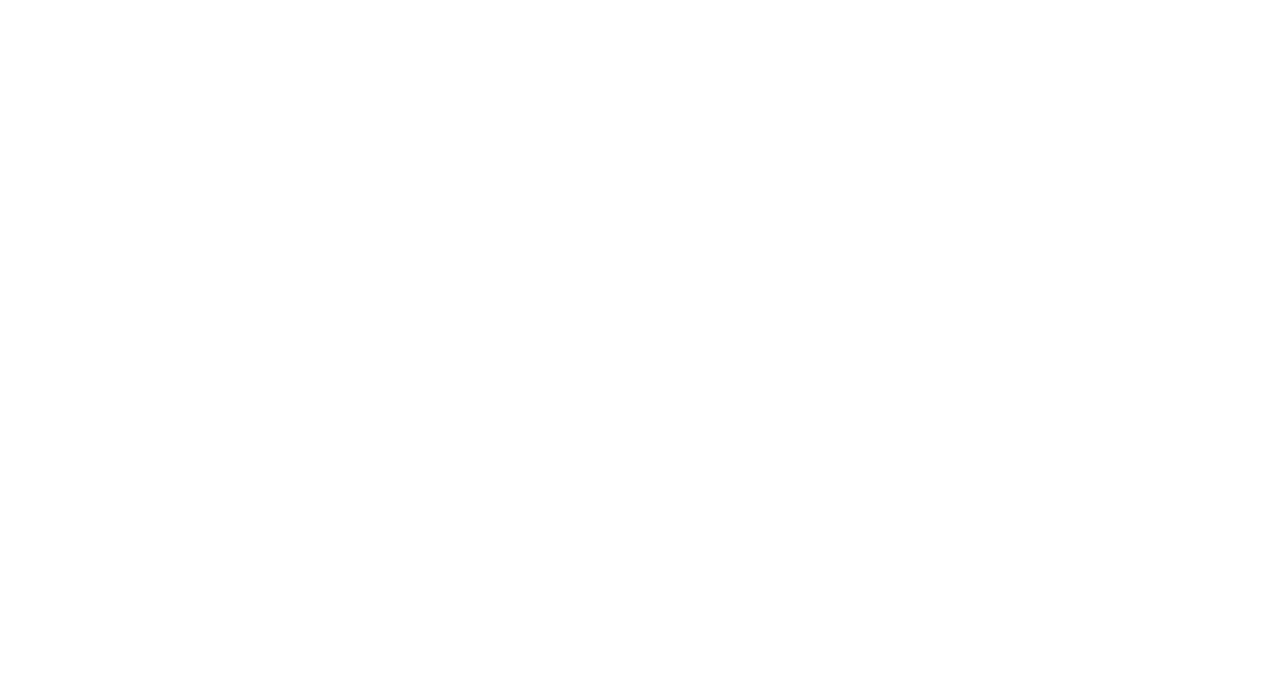
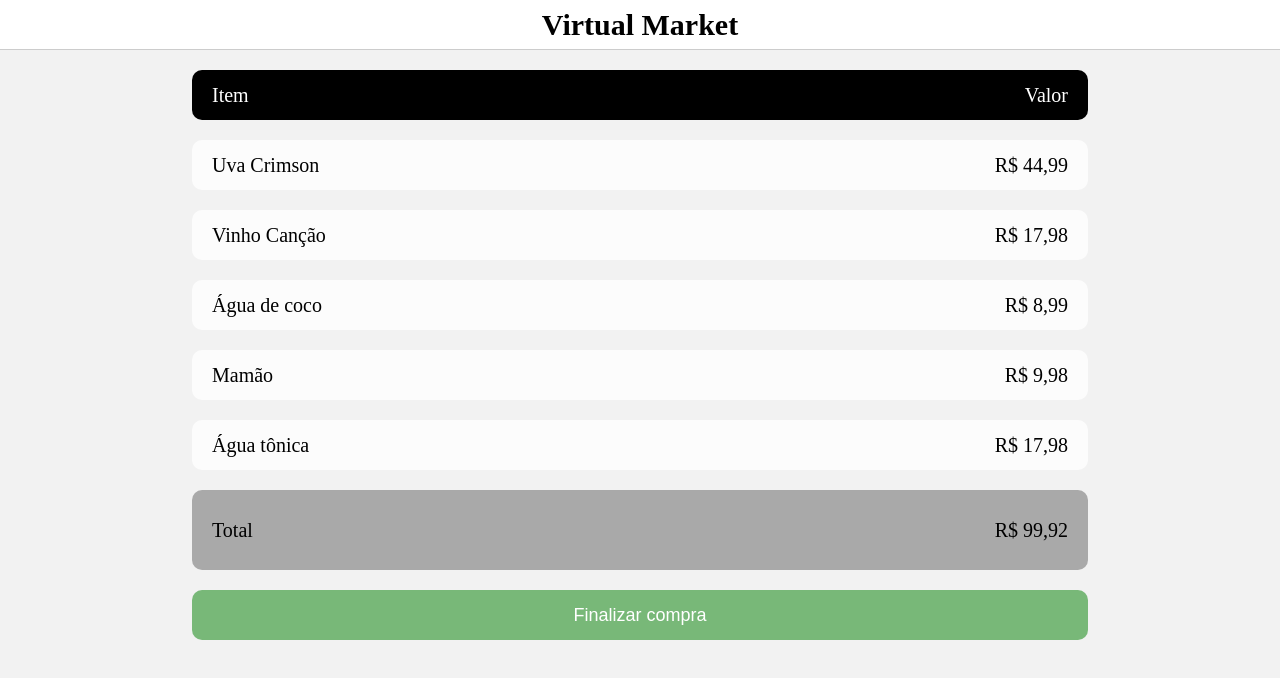
Before and after one commit to Kenzie-Academy-Brasil-Developers/m1-entrega-carrinho-de-compras-lucassoaresol, a plain HTML site: page index.html in a window 1280 px wide. Drawn offline with Linux system fonts and the light colour scheme.

Commit message:
entrega finalizada

```diff
--- a/index.css
+++ b/index.css
@@ -0,0 +1,75 @@
+html, body, header, main, ul, li{
+    margin: 0;
+    padding: 0;
+    box-sizing: border-box;
+}
+
+header{
+    display: flex;
+    height: 50px;
+    background-color: white;
+    align-items: center;
+    justify-content: center;
+    font-size: 30px;
+    border-bottom: 1px solid rgba(0, 0, 0, 0.2);
+}
+
+body{
+    background-color: rgba(128, 128, 128, 0.1);
+}
+
+main{
+    margin: 20px auto;
+    width: 70vw;
+    border-radius: 10px;
+}
+
+ul{
+    margin: 20px 0;
+    display: flex;
+    border-radius: 10px;
+    background-color: rgba(255, 255, 255, 0.8)
+}
+
+li{
+    height: 50px;
+    font-size: 20px;
+}
+
+.topo{
+    background-color: black;
+    color: white;
+}
+
+.total{
+    background-color: rgba(0, 0, 0, 0.3);
+    height: 80px;
+    display: flex;
+    align-items: center;
+}
+
+.esq{
+    width: 80%;
+    display: flex;
+    align-items: center;
+    justify-content: flex-start;
+    padding-left: 20px;
+}
+
+.dir{
+    width: 20%;
+    display: flex;
+    justify-content: flex-end;
+    padding-right: 20px;
+    align-items: center;
+}
+
+button{
+    width: 100%;
+    height: 50px;
+    font-size: 18px;
+    border: none;
+    border-radius: 10px;
+    background-color: rgba(0, 128, 0, 0.5);
+    color: white;
+}
--- a/index.html
+++ b/index.html
@@ -1,5 +1,5 @@
 <!DOCTYPE html>
-<html lang="en">
+<html lang="pt-br">
 <head>
     <meta charset="UTF-8">
     <meta http-equiv="X-UA-Compatible" content="IE=edge">
@@ -8,6 +8,9 @@
     <title>Carrinho de compras</title>
 </head>
 <body>
+    <header>
+        <strong>Virtual Market</strong>
+    </header>
     <script src="index.js"></script>
 </body>
 </html>
--- a/index.js
+++ b/index.js
@@ -1,7 +1,89 @@
-const productsCart = [
+const produtos = [
     {
         id: 1,
-        name: "",
-        price: 0.00
+        nome: "Uva Crimson",
+        preco: 44.99
+    },
+    {
+        id: 2,
+        nome: "Vinho Canção",
+        preco: 17.98
+    },
+    {
+        id: 3,
+        nome: "Água de coco",
+        preco: 8.99
+    },
+    {
+        id: 4,
+        nome: "Mamão",
+        preco: 9.98
+    },
+    {
+        id: 5,
+        nome: "Água tônica",
+        preco: 17.98
     }
 ]
+
+let body = document.querySelector('body')
+let main = document.createElement('main')
+let ulTopo = document.createElement('ul')
+ulTopo.classList.add('topo')
+let litopoEsq = document.createElement('li')
+litopoEsq.classList.add('esq')
+litopoEsq.innerText = 'Item'
+let litopoDir = document.createElement('li')
+litopoDir.classList.add('dir')
+litopoDir.innerText = 'Valor'
+ulTopo.appendChild(litopoEsq)
+ulTopo.appendChild(litopoDir)
+main.appendChild(ulTopo)
+body.appendChild(main)
+
+let total = 0
+
+function listarProdutos (listaProdutos){
+    for (let i=0;i<listaProdutos.length;i++){
+        let produto = listaProdutos [i]
+        let produtoCriado = criarProduto(produto)
+        main.appendChild(produtoCriado)
+        total = total + produto.preco
+    }
+}
+
+function criarProduto (produto){
+    let nome = produto.nome
+    let preco = produto.preco
+    let tagul = document.createElement('ul')
+
+    let tagnome = document.createElement('li')
+    tagnome.classList.add('esq')
+    tagnome.innerText = nome
+    let tagpreco = document.createElement('li')
+    tagpreco.classList.add('dir')
+    tagpreco.innerText = `R$ ${preco}`.replace('.',',')
+
+    tagul.appendChild(tagnome)
+    tagul.appendChild(tagpreco)
+
+    return tagul
+}
+
+listarProdutos(produtos)
+
+let ulTotal = document.createElement('ul')
+ulTotal.classList.add('total')
+let litotalEsq = document.createElement('li')
+litotalEsq.classList.add('esq')
+litotalEsq.innerText = 'Total'
+let litotalDir = document.createElement('li')
+litotalDir.classList.add('dir')
+litotalDir.innerText = `R$ ${total}`.replace('.',',')
+ulTotal.appendChild(litotalEsq)
+ulTotal.appendChild(litotalDir)
+main.appendChild(ulTotal)
+
+let botao = document.createElement('button')
+botao.innerText = 'Finalizar compra'
+main.appendChild(botao)
```
